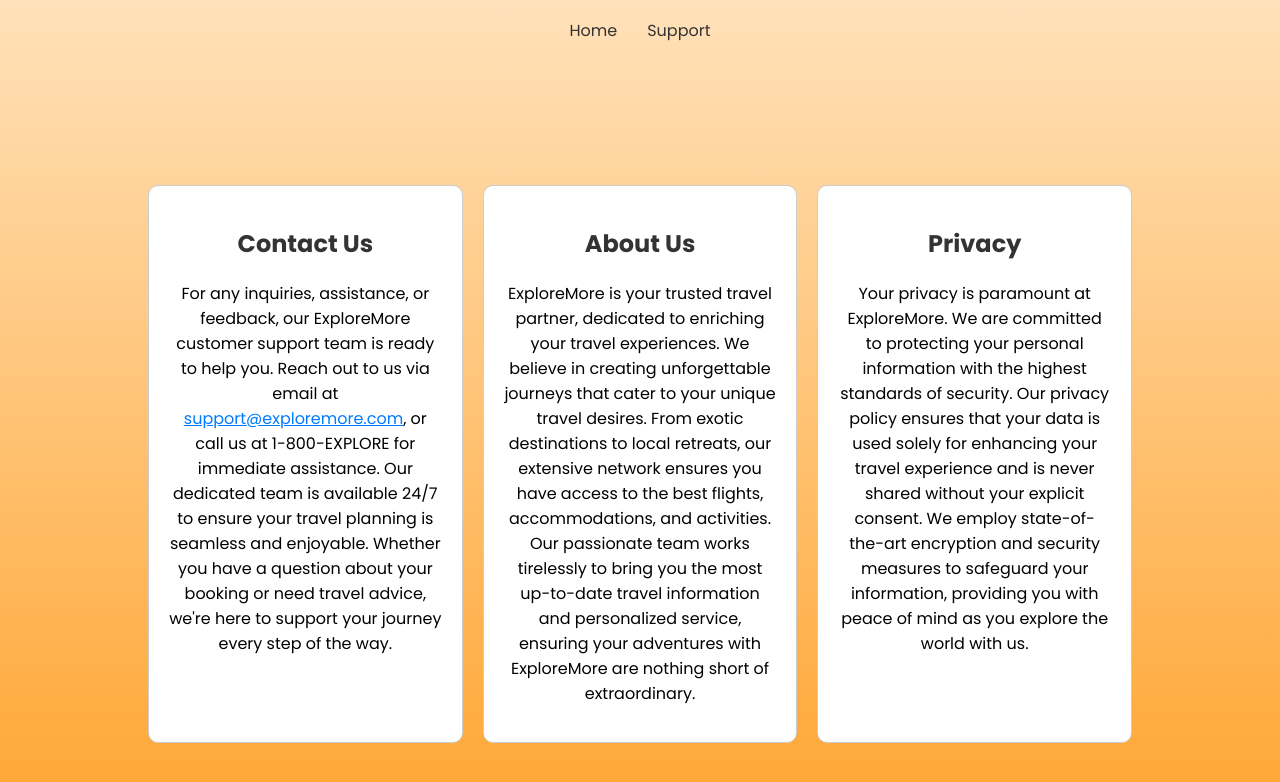
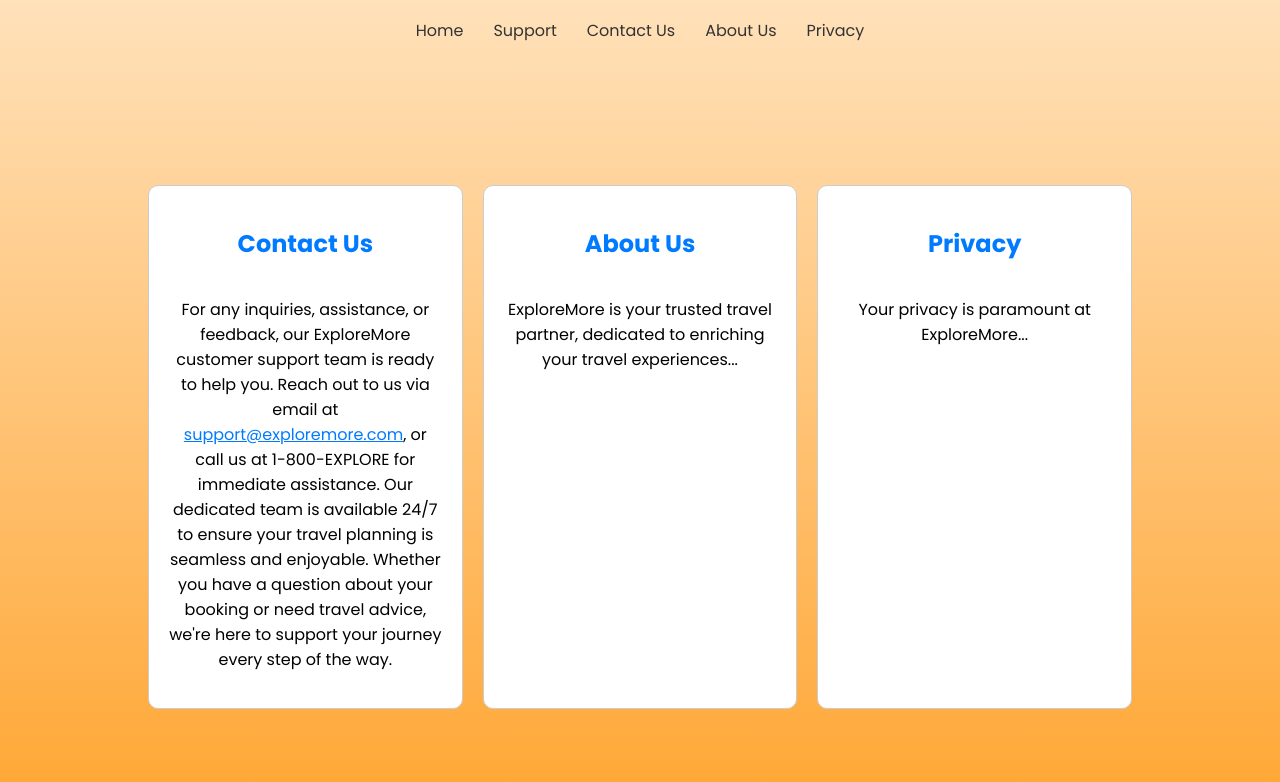
Before and after one commit to Loganuwu/exploremore-travel, a React (Create React App) app: page /support in a window 1280 px wide. Shown: the top 782 px of the page. Built offline with nearby package versions, Linux system fonts and the light colour scheme.

Commit message:
added new pages to navbar, animated links

```diff
--- /dev/null
+++ b/src/AboutUs.js
@@ -0,0 +1,8 @@
+import React from 'react';
+import './AboutUs.css';
+
+const AboutUs = () => {
+  return <div>About Us Content</div>;
+};
+
+export default AboutUs;
--- a/src/App.js
+++ b/src/App.js
@@ -1,16 +1,23 @@
 import React, { useState } from 'react';
-import { BrowserRouter as Router, Routes, Route, Link } from 'react-router-dom';
+import { BrowserRouter as Router, Routes, Route } from 'react-router-dom';
 import FlightSearch from './FlightSearch';
 import StaysSearch from './StaysSearch';
 import AttractionsSearch from './attractionSearch';
 import Support from './Support';
 import './App.css';
 import Navbar from './Navbar';
+import ContactUs from './ContactUs';
+import AboutUs from './AboutUs';
+import Privacy from './Privacy';
 
 const App = () => {
   const [activeSearchType, setActiveSearchType] = useState('Flights'); // Default to 'Flights'
 
-  const Home = () => (
+  return (
+    <Router>
+      <Navbar />
+      <Routes>
+        <Route path="/" element={
           <>
             <header className="app-header">
               <h1 className="website-title">ExploreMore</h1>
@@ -27,14 +34,11 @@
               {activeSearchType === 'Attractions' && <AttractionsSearch />}
             </div>
           </>
-  );
-
-  return (
-    <Router>
-      <Navbar />
-      <Routes>
-        <Route path="/" element={<Home />} />
+        } />
         <Route path="/support" element={<Support />} />
+        <Route path="/contact-us" element={<ContactUs />} />
+        <Route path="/about-us" element={<AboutUs />} />
+        <Route path="/privacy" element={<Privacy />} />
         {/* Define other routes as needed */}
       </Routes>
     </Router>
--- /dev/null
+++ b/src/ContactUs.js
@@ -0,0 +1,8 @@
+import React from 'react';
+import './ContactUs.css';
+
+const ContactUs = () => {
+  return <div>Contact Us Content</div>;
+};
+
+export default ContactUs;
--- a/src/Navbar.css
+++ b/src/Navbar.css
@@ -19,11 +19,16 @@
   /* Assuming your CSS file is App.css or similar */
 /* Navbar link styles */
 .nav-link {
-  position: relative; /* Required for positioning the pseudo-element */
-  color: #000; /* Set the text color */
-  text-decoration: none; /* No underline by default */
-  padding: 0.5rem 0; /* Add some padding */
-  transition: color 0.3s ease; /* Smooth transition for color change */
+  position: relative;
+  /*Requiredforpositioningthepseudo-element*/color: #000;
+  /*Setthetextcolor*/text-decoration: none;
+  /*Nounderlinebydefault*/padding: 0.5rem 0;
+  /*Addsomepadding*/transition: color 0.3s ease;
+   /* Smooth transition for color change */
+  -webkit-transition: color 0.3s ease;
+  -moz-transition: color 0.3s ease;
+  -ms-transition: color 0.3s ease;
+  -o-transition: color 0.3s ease;
 }
 
 .nav-link:hover, .nav-link.active {
--- a/src/Navbar.js
+++ b/src/Navbar.js
@@ -8,6 +8,9 @@
       <nav className="navbar">
         <Link to="/" className="nav-link">Home</Link>
         <Link to="/support" className="nav-link">Support</Link>
+        <Link to="/contact-us" className="nav-link">Contact Us</Link>
+        <Link to="/about-us" className="nav-link">About Us</Link>
+        <Link to="/privacy" className="nav-link">Privacy</Link>
         {/* Add more nav links as needed */}
       </nav>
     );
--- /dev/null
+++ b/src/Privacy.js
@@ -0,0 +1,7 @@
+import React from 'react';
+
+const Privacy = () => {
+  return <div>Privacy Policy Content</div>;
+};
+
+export default Privacy;
--- a/src/Support.css
+++ b/src/Support.css
@@ -30,13 +30,48 @@
   color: red;
 }
 
+.support-column h2 {
+  display: inline-block; /* This makes the h2 element inline-block so it only takes up as much width as necessary */
+  position: relative; /* Relative positioning to contain the absolute pseudo-elements */
+}
+
+.support-column h2::after {
+  content: '';
+  display: block;
+  margin: 0 auto;
+  height: 2px;
+  width: 0%; /* Start with no underline */
+  background-color: #007bff; /* Your desired color for the underline */
+  transition: width 0.3s ease; /* Transition effect for the width property */
+  position: absolute;
+  bottom: -5px; /* Adjust as necessary for spacing from the bottom of the title */
+  left: 50%; /* Start from the center */
+  transform: translateX(-50%); /* Center the element with transform */
+}
+
+.support-column h2:hover::after,
+.support-column h2:focus::after { /* Add focus for accessibility */
+  width: 100%; /* Full underline on hover/focus */
+  /* The rest of your styles remain the same */
+}
+
 .support-title {
   font-size: 1.5rem; /* Size of the title text */
   margin-bottom: 20px; /* Space below the title */
-  color: #333; /* Color of the title text */
+  color: #007bff; /* Color of the title text */
   font-family: 'Poppins', sans-serif;
   font-weight: 700;
 }
+
+.support-link {
+  text-decoration: none; /* Removes underline */
+  color: #007bff; /* Default text color */
+  position: relative; /* For positioning the pseudo-elements */
+  padding: 5px 0; /* Adjust as needed */
+
+}
+
+
 
 @media (max-width: 768px) {
   .support-container {
--- a/src/Support.js
+++ b/src/Support.js
@@ -1,22 +1,29 @@
-// Support.js
 import React from 'react';
+import { Link } from 'react-router-dom';
 import './Support.css'; // Make sure you have the CSS file for styles
 
 const Support = () => {
   return (
     <div className="support-container">
       <div className="support-column">
-        <h2 className="support-title">Contact Us</h2>
-        <p>For any inquiries, assistance, or feedback, our ExploreMore customer support team is ready to help you. Reach out to us via email at <a href="mailto:support@exploremore.com">support@exploremore.com</a>, or call us at 1-800-EXPLORE for immediate assistance. Our dedicated team is available 24/7 to ensure your travel planning is seamless and enjoyable. Whether you have a question about your booking or need travel advice, we're here to support your journey every step of the way.</p>
+        <Link to="/contact-us" className="support-link">
+          <h2 className="support-title">Contact Us</h2> {/* Make sure to add the title class */}
+        </Link>
+        <p>For any inquiries, assistance, or feedback, our ExploreMore customer support team is ready to help you. Reach out to us via email at <a href="mailto:support@exploremore.com" style={{ color: '#007bff' }}>support@exploremore.com</a>, or call us at 1-800-EXPLORE for immediate assistance. Our dedicated team is available 24/7 to ensure your travel planning is seamless and enjoyable. Whether you have a question about your booking or need travel advice, we're here to support your journey every step of the way.</p>
       </div>
 
       <div className="support-column">
-        <h2 className="support-title">About Us</h2>
-        <p>ExploreMore is your trusted travel partner, dedicated to enriching your travel experiences. We believe in creating unforgettable journeys that cater to your unique travel desires. From exotic destinations to local retreats, our extensive network ensures you have access to the best flights, accommodations, and activities. Our passionate team works tirelessly to bring you the most up-to-date travel information and personalized service, ensuring your adventures with ExploreMore are nothing short of extraordinary.</p>
+        <Link to="/about-us" className="support-link">
+          <h2 className="support-title">About Us</h2> {/* Added Link and title class */}
+        </Link>
+        <p>ExploreMore is your trusted travel partner, dedicated to enriching your travel experiences...</p>
       </div>
+
       <div className="support-column">
-        <h2 className="support-title">Privacy</h2>
-        <p>Your privacy is paramount at ExploreMore. We are committed to protecting your personal information with the highest standards of security. Our privacy policy ensures that your data is used solely for enhancing your travel experience and is never shared without your explicit consent. We employ state-of-the-art encryption and security measures to safeguard your information, providing you with peace of mind as you explore the world with us.</p>
+        <Link to="/privacy" className="support-link">
+          <h2 className="support-title">Privacy</h2> {/* Added Link and title class */}
+        </Link>
+        <p>Your privacy is paramount at ExploreMore...</p>
       </div>
     </div>
   );
```
Also changed, not shown: src/AboutUs.css (added), src/ContactUs.css (added), src/Privacy.css (added). Lines whose indentation alone changed are shown as unchanged.
